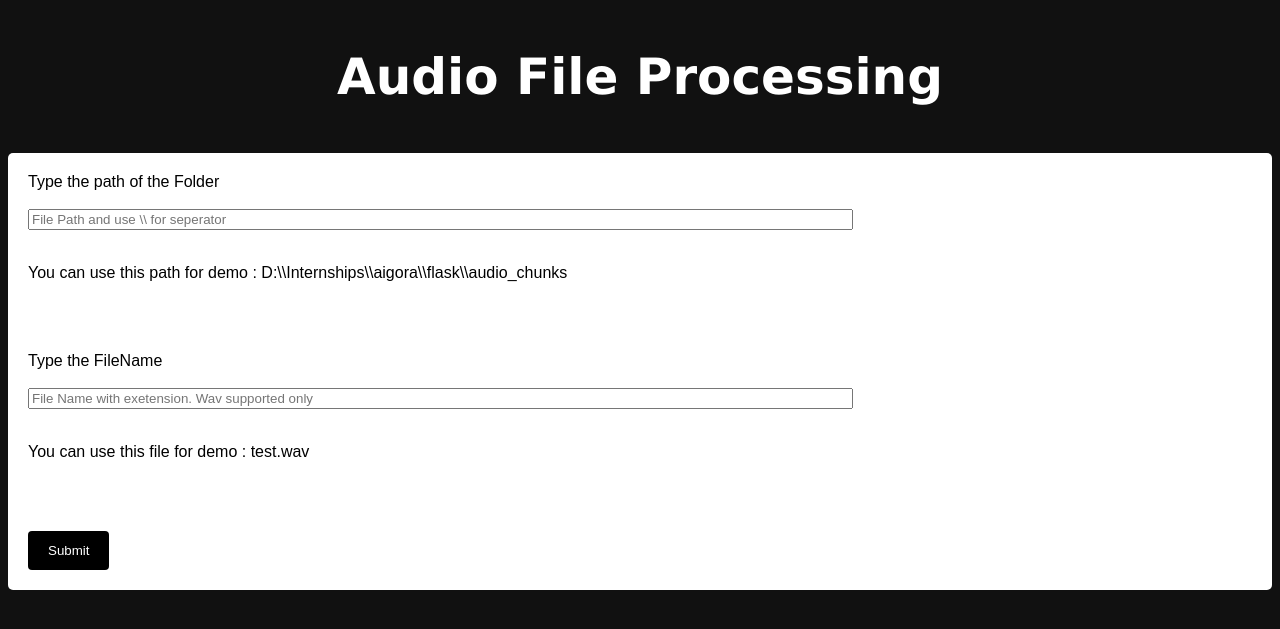
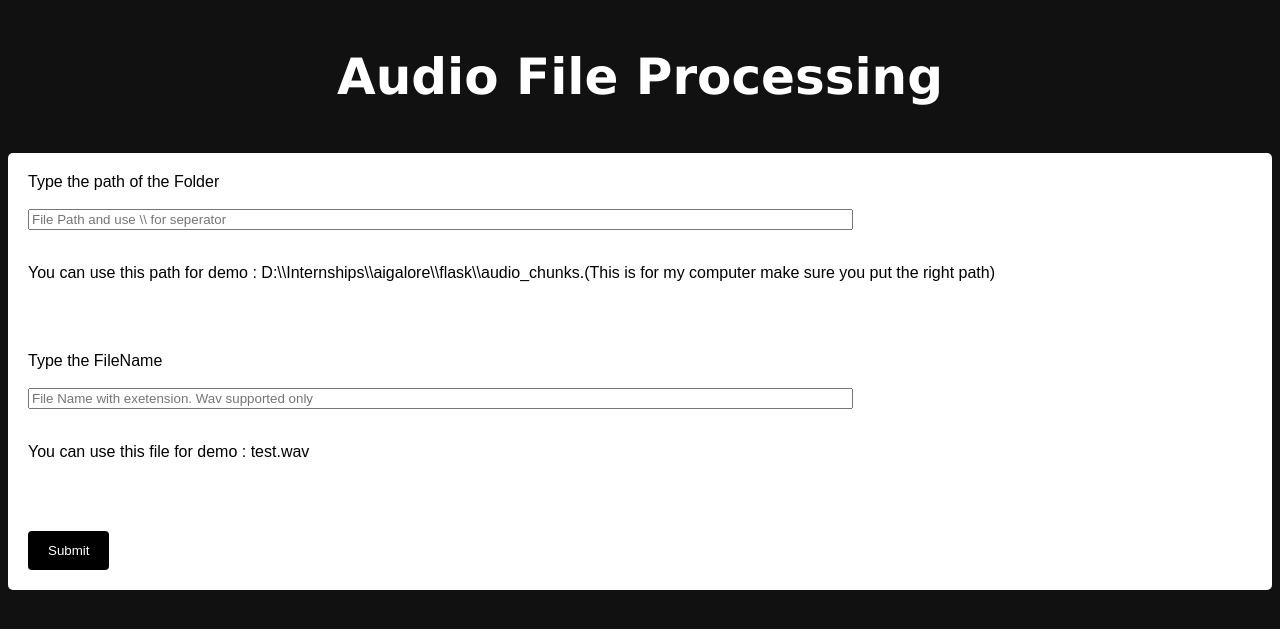
Before and after one commit to chetanjain645/Sound-Transcriber, a Python web app: template flask/templates/upload.html in a window 1280 px wide. Shown: the top 629 px of the page. Run offline with Jinja, Linux system fonts and the light colour scheme; the template is opened without the code that fills it, so the values that code supplies are empty.

Commit message:
updated readme and flask uploader file

```diff
--- a/flask/templates/upload.html
+++ b/flask/templates/upload.html
@@ -53,7 +53,7 @@
 <form method="POST">
     <label for="fname">Type the path of the Folder</label></br></br>
     <input name="file_path" size="100" id="fname" placeholder="File Path and use \\ for seperator"> </br></br>
-    <p>You can use this path for demo : D:\\Internships\\aigora\\flask\\audio_chunks</p>
+    <p>You can use this path for demo : D:\\Internships\\aigalore\\flask\\audio_chunks.(This is for my computer make sure you put the right path) </p>
   </br></br></br>
     <label for="lname">Type the FileName</label></br></br>
     <input name="filename" size="100" id="lname" placeholder="File Name with exetension. Wav supported only"></br></br>
```
Also changed, not shown: README.md, flask/static/1600508815.0915792.png (renamed from flask/static/1600501171.1627214.png).
